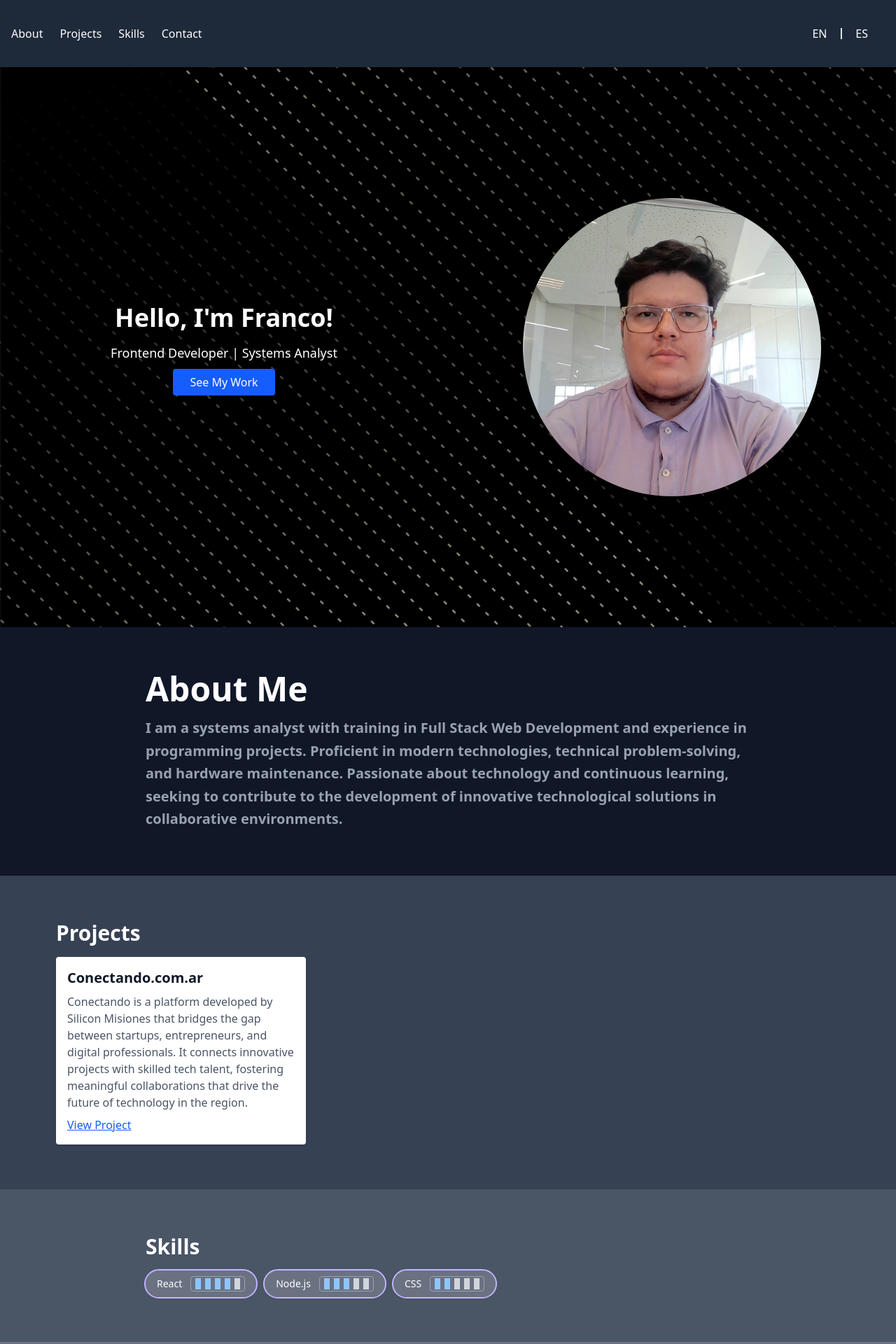
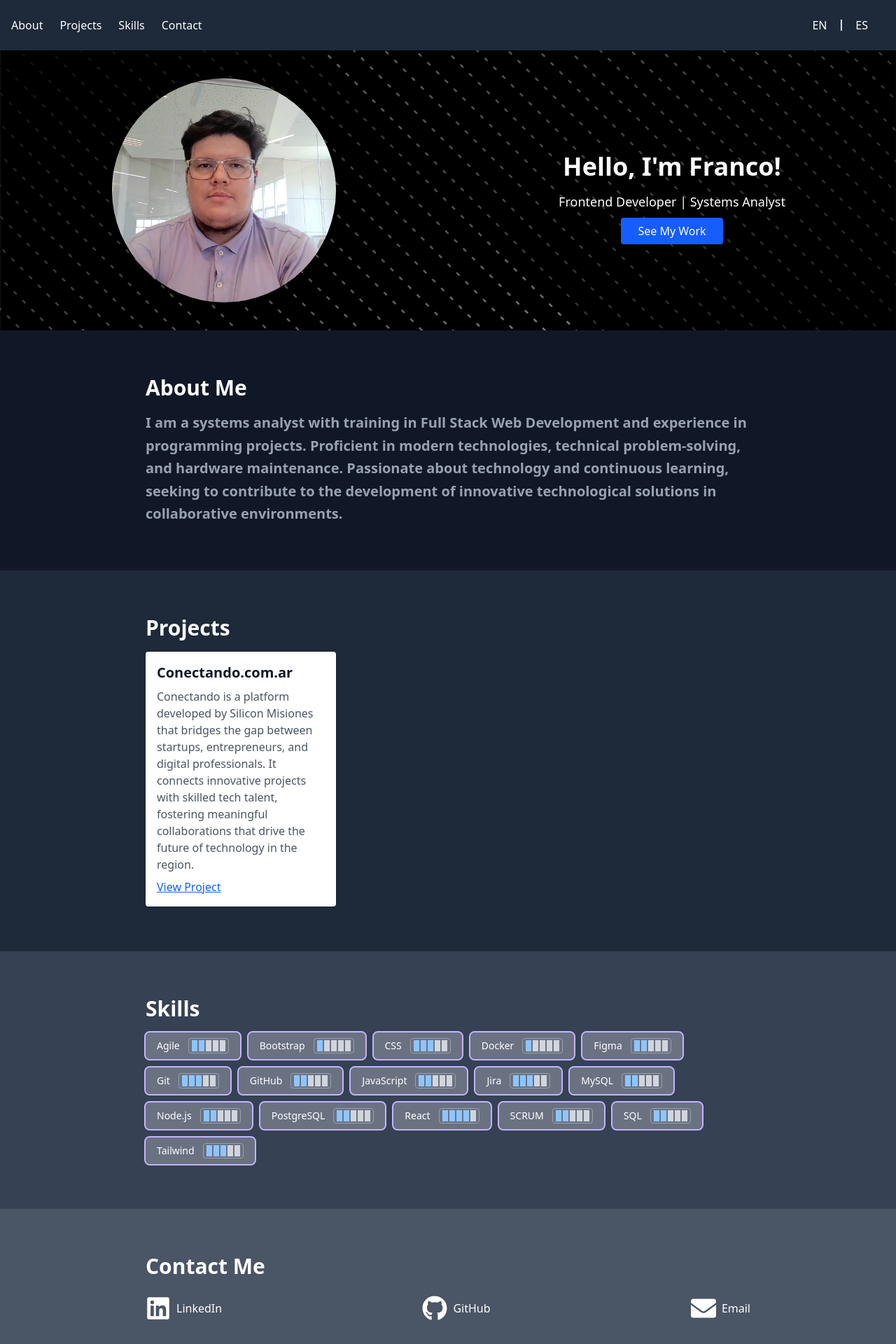
Before and after one commit to Franko42/Portfolio, a React (Vite) app in the folder my-portfolio/: page / in a window 1280 px wide. Shown: the top 1920 px of the page at 70% size. Built offline with nearby package versions, Linux system fonts and the light colour scheme.

Commit message:
Contacts and skills added, component SocialLink created

```diff
--- a/my-portfolio/package.json
+++ b/my-portfolio/package.json
@@ -10,6 +10,10 @@
     "preview": "vite preview"
   },
   "dependencies": {
+    "@fortawesome/fontawesome-svg-core": "^7.0.1",
+    "@fortawesome/free-regular-svg-icons": "^7.0.1",
+    "@fortawesome/free-solid-svg-icons": "^7.0.1",
+    "@fortawesome/react-fontawesome": "^3.0.2",
     "@tailwindcss/vite": "^4.1.5",
     "i18next": "^25.3.2",
     "i18next-browser-languagedetector": "^8.2.0",
--- a/my-portfolio/src/components/About.jsx
+++ b/my-portfolio/src/components/About.jsx
@@ -7,7 +7,7 @@ const About = () => {
   return (
     <section id="about" className="py-16 bg-gray-900">
       <div className="max-w-4xl mx-auto px-4 text-white">
-        <h3 className="text-5xl font-bold mb-4">{t("aboutTitle")}</h3>
+        <h3 className="text-3xl font-bold mb-4">{t("aboutTitle")}</h3>
         <p className="text-gray-400 text-xl leading-relaxed font-semibold">
          {t("aboutMe")}
         </p>
--- a/my-portfolio/src/components/Contact.jsx
+++ b/my-portfolio/src/components/Contact.jsx
@@ -1,16 +1,22 @@
 import React from 'react';
 import { useTranslation } from "react-i18next";
+import SocialLink from "./SocialLink";
+import { FaLinkedin, FaGithub, FaEnvelope } from "react-icons/fa";
+
 
 const Contact = () => {
-    const { t } = useTranslation();
+  const { t } = useTranslation();
 
   return (
-    <section id="contact" className="py-16 bg-gray-500">
-      <div className="max-w-4xl mx-auto px-4 text-center">
-        <h3 className="text-3xl font-bold mb-4 text-white">{t("contactTitle")}</h3>
-        <p className="mb-6 mt-4 text-gray-200">{t("contactDescription")}</p>
-        <div className='mt-4'>
-        <a href="mailto:youremail@example.com" className="bg-blue-600 text-white text-xl px-6 py-2 rounded hover:bg-blue-700 transition">{t("contactButton")}</a>
+    <section id="contact" className="py-16 bg-gray-600">
+      <div className="max-w-4xl min-h-[10vh] mx-auto px-4 text-center">
+        <h3 className="text-3xl font-bold text-white text-start">{t("contactTitle")}</h3>
+        <div>
+          <div className="flex justify-between gap-3 mt-6">
+            <SocialLink Icon={FaLinkedin} name="LinkedIn" url="https://linkedin.com/in/francoarguello" />
+            <SocialLink Icon={FaGithub} name="GitHub" url="https://github.com/yourusername" />
+            <SocialLink Icon={FaEnvelope} name="Email" url="mailto:frankoarguello42@gmail.com" />
+          </div>
         </div>
       </div>
     </section>
--- a/my-portfolio/src/components/Header.jsx
+++ b/my-portfolio/src/components/Header.jsx
@@ -17,10 +17,8 @@ const Header = () => {
 
   return (
     <header className="bg-gray-800 shadow sticky top-0 z-50">
-      <div className="flex justify-between items-center px-4 py-4">
-        {/* Left side (Logo or nav) */}
+      <div className="flex justify-between items-center px-4 py-1">
         <div className="flex items-center">
-          {/* Desktop nav */}
           <div className="flex justify-between items-center w-full">
             <nav className="hidden md:flex space-x-6 text-white">
               <button onClick={() => scrollToSection('about')} className="hover:underline cursor-pointer">{t("navigateAbout")}</button>
@@ -31,28 +29,25 @@ const Header = () => {
           </div>
 
 
-          {/* Mobile menu button */}
           <button
             onClick={() => setIsOpen(!isOpen)}
-            className="md:hidden text-white focus:outline-none ml-2"
+            className="md:hidden text-white focus:outline-none ml-2 cursor-pointer"
           >
             {isOpen ? <X size={28} /> : <Menu size={28} />}
           </button>
         </div>
 
-        {/* Right side */}
         <div className="flex items-center">
           <LanguageSwitcher />
         </div>
       </div>
 
-      {/* Mobile dropdown menu */}
       {isOpen && (
         <div className="md:hidden bg-gray-700 px-4 pb-4 space-y-2 text-white">
-          <button onClick={() => scrollToSection('about')} className="block w-full text-left hover:underline">{t("navigateAbout")}</button>
-          <button onClick={() => scrollToSection('projects')} className="block w-full text-left hover:underline">{t("navigateProjects")}</button>
-          <button onClick={() => scrollToSection('skills')} className="block w-full text-left hover:underline">{t("navigateSkills")}</button>
-          <button onClick={() => scrollToSection('contact')} className="block w-full text-left hover:underline">{t("navigateContact")}</button>
+          <button onClick={() => scrollToSection('about')} className="block w-full text-center hover:underline cursor-pointer">{t("navigateAbout")}</button>
+          <button onClick={() => scrollToSection('projects')} className="block w-full text-center hover:underline cursor-pointer">{t("navigateProjects")}</button>
+          <button onClick={() => scrollToSection('skills')} className="block w-full text-center hover:underline cursor-pointer">{t("navigateSkills")}</button>
+          <button onClick={() => scrollToSection('contact')} className="block w-full text-center hover:underline cursor-pointer">{t("navigateContact")}</button>
         </div>
       )}
     </header>
--- a/my-portfolio/src/components/Hero.jsx
+++ b/my-portfolio/src/components/Hero.jsx
@@ -5,18 +5,12 @@ const Hero = () => {
   const { t } = useTranslation();
 
   return (
-    <section className="min-h-screen flex items-center justify-center bg-blue-50 text-center bg-cover bg-center "
+    <section className="min-h-[50vh] max-h-[60vh] flex items-center justify-center bg-blue-50 text-center bg-cover bg-center "
       style={{ backgroundImage: "url('/hero-bg.jpg')" }} >
-      <div className='flex items-center justify-center'>
-        <div className='flex-column items-center justify-start w-1/2'>
-          <h2 className="text-4xl text-white font-bold mb-4">{t("greeting")}</h2>
-          <p className="text-lg text-white ">{t("occupation")}</p>
-          <div className="mt-4" >
-            <a href="#projects" className="bg-blue-600 text-white px-6 py-2  rounded hover:bg-blue-700 transition ">{t("invitation")}</a>
-          </div>
-        </div>
-        <div className='flex items-center justify-center w-1/2  '>
-          <div className="w-2/3 h-2/3  aspect-square rounded-full overflow-hidden  ">
+      <div className='col md:flex items-center justify-center'>
+
+        <div className='flex items-center justify-center md:w-1/2 w-full '>
+          <div className="w-2/4 h-2/4 md:w-2/4 md:w-2/4  aspect-square rounded-full overflow-hidden  ">
             <img
               src="../../public/franco.jpg"
               alt="Profile"
@@ -24,6 +18,14 @@ const Hero = () => {
             />
           </div>
 
+
+        </div>
+        <div className='flex-column items-center justify-start md:w-1/2 w-full pt-4'>
+          <h2 className="text-4xl text-white font-bold mb-4">{t("greeting")}</h2>
+          <p className="text-lg text-white ">{t("occupation")}</p>
+          <div className="mt-4" >
+            <a href="#projects" className="bg-blue-600 text-white px-6 py-2  rounded hover:bg-blue-700 transition ">{t("invitation")}</a>
+          </div>
         </div>
         <div>
 
--- a/my-portfolio/src/components/Projects.jsx
+++ b/my-portfolio/src/components/Projects.jsx
@@ -5,8 +5,8 @@ const Projects = () => {
   const { t } = useTranslation();
 
   return (
-    <section id="projects" className="py-16 bg-gray-700">
-      <div className="max-w-6xl mx-auto px-4">
+    <section id="projects" className="py-16 bg-gray-800">
+      <div className="max-w-4xl mx-auto px-4">
         <h3 className="text-3xl font-bold text-white ">{t("projectsTitle")}</h3>
         <div className="grid mt-4 gap-6 md:grid-cols-2 lg:grid-cols-3">
           {/* Example Project Card */}
--- a/my-portfolio/src/components/SkillPill.jsx
+++ b/my-portfolio/src/components/SkillPill.jsx
@@ -4,7 +4,7 @@ export default function SkillPill({ skill, level }) {
     const filledBars = Math.round((level / 100) * totalBars);
 
     return (
-      <div className="inline-flex items-center bg-gray-500 px-4 py-2 rounded-full shadow-sm text-sm font-medium gap-3 outline-2 outline-violet-300">
+      <div className="inline-flex items-center bg-gray-500 px-4 py-2 rounded-md shadow-sm text-sm font-medium gap-3 outline-2 outline-violet-300">
         <span className="text-white">{skill}</span>
         {/* Battery */}
         <div className="flex items-center gap-0.5 border border-gray-400 px-1 py-0.5 rounded-sm relative">
@@ -12,7 +12,7 @@ export default function SkillPill({ skill, level }) {
           {Array.from({ length: totalBars }).map((_, idx) => (
             <div
               key={idx}
-              className={`w-2 h-4 mx-0.5 ${
+              className={`w-2 h-4 mx-0.2 ${
                 idx < filledBars ? "bg-blue-300" : "bg-gray-300"
               }`}
             />
--- a/my-portfolio/src/components/Skills.jsx
+++ b/my-portfolio/src/components/Skills.jsx
@@ -6,13 +6,27 @@ const Skills = () => {
   const { t } = useTranslation();
 
   return (
-    <section id="skills" className="py-16 bg-gray-600">
+    <section id="skills" className="py-16 bg-gray-700">
       <div className="max-w-4xl mx-auto px-4">
         <h3 className="text-3xl font-bold mb-4 text-white">{t("skillsTitle")}</h3>
-        <div className='mt-4 flex flex-wrap gap-3'>
+        <div className='mt-4 flex flex-wrap gap-3 justify-between md:justify-start'>
+          <SkillPill skill="Agile" level={40} />
+          <SkillPill skill="Bootstrap" level={20} />
+          <SkillPill skill="CSS" level={50} />
+          <SkillPill skill="Docker" level={20} />
+          <SkillPill skill="Figma" level={40} />
+          <SkillPill skill="Git" level={50} />
+          <SkillPill skill="GitHub" level={30} />
+          <SkillPill skill="JavaScript" level={40} />
+          <SkillPill skill="Jira" level={50} />
+          <SkillPill skill="MySQL" level={30} />
+          <SkillPill skill="Node.js" level={30} />
+          <SkillPill skill="PostgreSQL" level={40} />
           <SkillPill skill="React" level={80} />
-          <SkillPill skill="Node.js" level={50} />
-          <SkillPill skill="CSS" level={30} />
+          <SkillPill skill="SCRUM" level={30} />
+          <SkillPill skill="SQL" level={40} />
+          <SkillPill skill="Tailwind" level={60} />
+
         </div>
       </div>
     </section>
--- /dev/null
+++ b/my-portfolio/src/components/SocialLink.jsx
@@ -0,0 +1,17 @@
+import React from "react";
+
+function SocialLink({ Icon, name, url }) {
+  return (
+    <a
+      href={url}
+      target="_blank"
+      rel="noopener noreferrer"
+      className="flex items-center gap-2 text-white hover:text-blue-400 transition-colors"
+    >
+      <Icon className="text-4xl" />
+      <span>{name}</span>
+    </a>
+  );
+}
+
+export default SocialLink;
```
Also changed, not shown: 1 other file (tests, documents, lock files or other folders).
